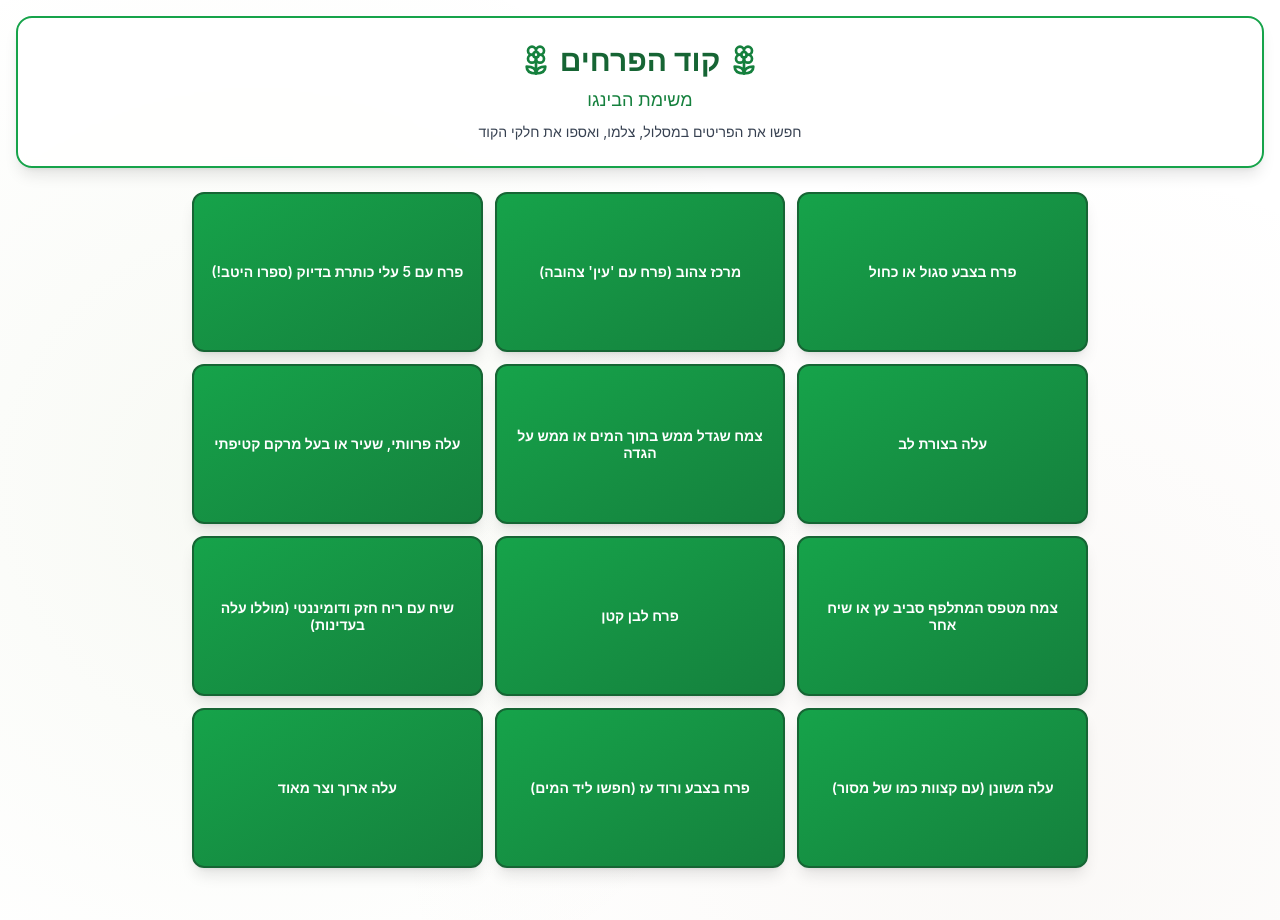
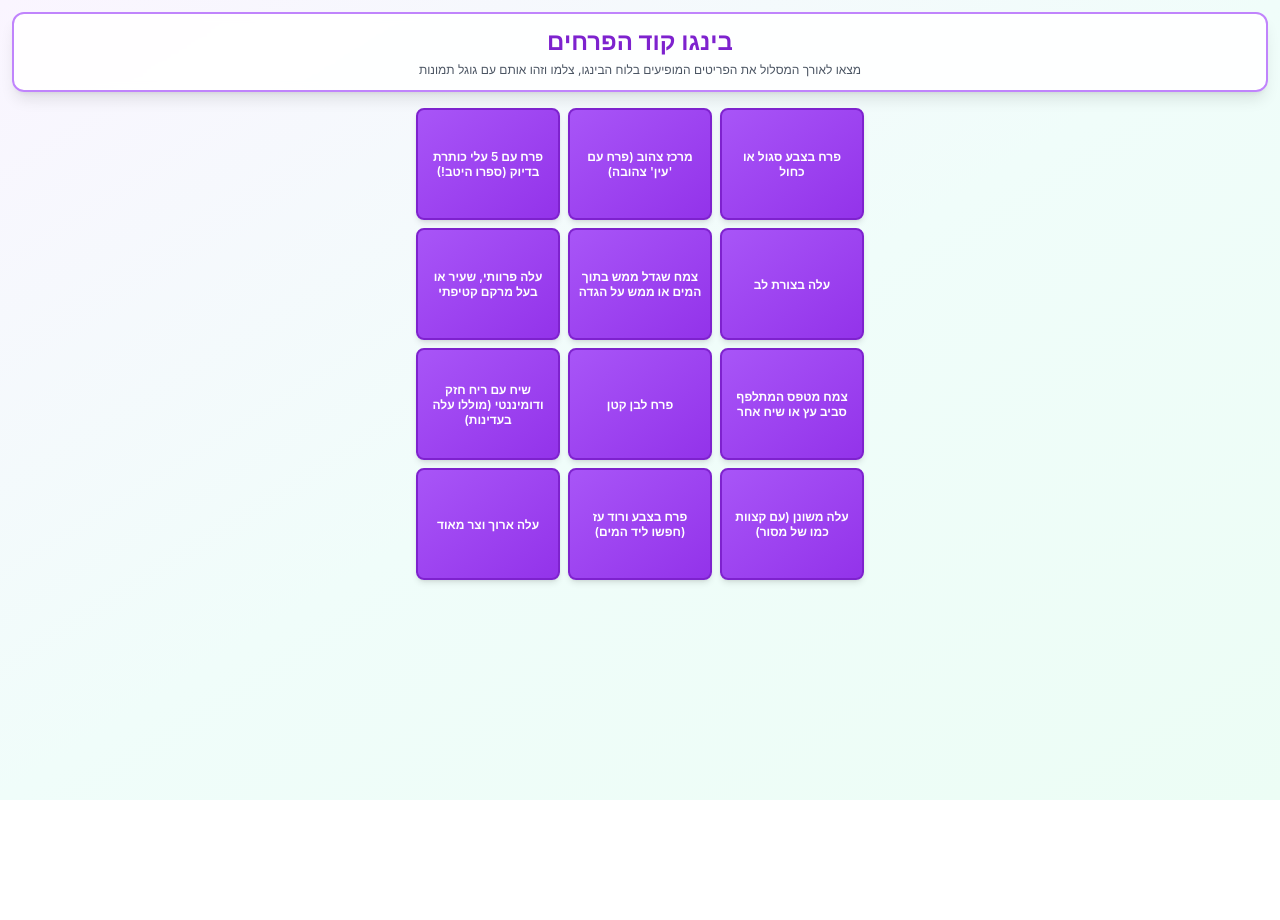
Before and after one commit to bettyapanit/The-Flower-Code-Bingo, a React (Vite) app: page / in a window 1280 px wide. Shown: the top 920 px of the page. After the commit the page ends 800 px from the top, so only its background shows below. Built offline with nearby package versions, Linux system fonts and the light colour scheme.

Commit message:
Add files via upload

```diff
--- a/src/App.jsx
+++ b/src/App.jsx
@@ -1,25 +1,26 @@
 import React, { useState } from 'react';
-import { Check, Flower2, Lock } from 'lucide-react';
+import { Check, Flower2, Lock, Lightbulb } from 'lucide-react';
 
 const FlowerCodeBingo = () => {
   const [revealedCards, setRevealedCards] = useState(new Set());
   const [showConfirm, setShowConfirm] = useState(null);
   const [userCode, setUserCode] = useState('');
   const [showVictory, setShowVictory] = useState(false);
+  const [showHint, setShowHint] = useState(false);
 
   const cards = [
-    { id: 1, text: "פרח בצבע סגול או כחול", char: "5" },
-    { id: 2, text: "מרכז צהוב (פרח עם 'עין' צהובה)", char: "0" },
+    { id: 1, text: "פרח בצבע סגול או כחול", char: "4" },
+    { id: 2, text: "מרכז צהוב (פרח עם 'עין' צהובה)", char: "8" },
     { id: 3, text: "פרח עם 5 עלי כותרת בדיוק (ספרו היטב!)", char: "*" },
     { id: 4, text: "עלה בצורת לב", char: "2" },
     { id: 5, text: "צמח שגדל ממש בתוך המים או ממש על הגדה", char: "+" },
     { id: 6, text: "עלה פרוותי, שעיר או בעל מרקם קטיפתי", char: "3" },
-    { id: 7, text: "צמח מטפס המתלפף סביב עץ או שיח אחר", char: "0" },
+    { id: 7, text: "צמח מטפס המתלפף סביב עץ או שיח אחר", char: "5" },
     { id: 8, text: "פרח לבן קטן", char: "-" },
-    { id: 9, text: "שיח עם ריח חזק ודומיננטי (מוללו עלה בעדינות)", char: "8" },
-    { id: 10, text: "עלה משונן (עם קצוות כמו של מסור)", char: ":" },
-    { id: 11, text: "פרח בצבע ורוד עז (חפשו ליד המים)", char: "2" },
-    { id: 12, text: "עלה ארוך וצר מאוד", char: "" }
+    { id: 9, text: "שיח עם ריח חזק ודומיננטי (מוללו עלה בעדינות)", char: "1" },
+    { id: 10, text: "עלה משונן (עם קצוות כמו של מסור)", char: "2" },
+    { id: 11, text: "פרח בצבע ורוד עז (חפשו ליד המים)", char: ":" },
+    { id: 12, text: "עלה ארוך וצר מאוד", char: "4" }
   ];
 
   const allRevealed = revealedCards.size === 12;
@@ -45,7 +46,7 @@ const FlowerCodeBingo = () => {
   const triggerConfetti = () => {
     const duration = 3000;
     const animationEnd = Date.now() + duration;
-    const colors = ['#FFD700', '#FF69B4', '#98D8C8', '#F7DC6F'];
+    const colors = ['#8B5CF6', '#14B8A6', '#10B981', '#F59E0B'];
 
     const frame = () => {
       const timeLeft = animationEnd - Date.now();
@@ -86,32 +87,24 @@ const FlowerCodeBingo = () => {
   };
 
   return (
-    <div className="min-h-screen bg-gradient-to-br from-olive-100 via-amber-50 to-green-50 p-4 pb-20"
-         style={{
-           backgroundImage: 'radial-gradient(circle at 20% 50%, rgba(107, 142, 35, 0.05) 0%, transparent 50%), radial-gradient(circle at 80% 80%, rgba(160, 120, 80, 0.05) 0%, transparent 50%)',
-           direction: 'rtl'
-         }}>
+    <div className="min-h-screen bg-gradient-to-br from-purple-50 via-teal-50 to-emerald-50 p-3 pb-20"
+         style={{ direction: 'rtl' }}>
 
-      {/* Header */}
-      <div className="text-center mb-6 bg-white/80 backdrop-blur-sm rounded-2xl p-6 shadow-lg border-2 border-green-600">
-        <div className="flex items-center justify-center gap-2 mb-2">
-          <Flower2 className="w-8 h-8 text-green-700" />
-          <h1 className="text-3xl font-bold text-green-800">קוד הפרחים</h1>
-          <Flower2 className="w-8 h-8 text-green-700" />
-        </div>
-        <p className="text-lg text-green-700 font-medium">משימת הבינגו</p>
-        <p className="text-sm text-gray-700 mt-2">חפשו את הפריטים במסלול, צלמו, ואספו את חלקי הקוד</p>
+      {/* Compact Header */}
+      <div className="text-center mb-4 bg-white/90 backdrop-blur-sm rounded-xl p-3 shadow-lg border-2 border-purple-400">
+        <h1 className="text-2xl font-bold text-purple-700 mb-1">בינגו קוד הפרחים</h1>
+        <p className="text-xs text-gray-600">מצאו לאורך המסלול את הפריטים המופיעים בלוח הבינגו, צלמו וזהו אותם עם גוגל תמונות</p>
       </div>
 
-      {/* Bingo Grid */}
-      <div className="grid grid-cols-2 sm:grid-cols-3 gap-3 mb-6 max-w-4xl mx-auto">
+      {/* Compact Bingo Grid - 3 columns, smaller cards */}
+      <div className="grid grid-cols-3 gap-2 mb-4 max-w-md mx-auto">
         {cards.map((card) => {
           const isRevealed = revealedCards.has(card.id);
           return (
             <div
               key={card.id}
               onClick={() => handleCardClick(card.id)}
-              className={`relative h-40 cursor-pointer transition-all duration-500 preserve-3d ${
+              className={`relative h-28 cursor-pointer transition-all duration-500 preserve-3d ${
                 isRevealed ? 'rotate-y-180' : 'hover:scale-105'
               }`}
               style={{
@@ -121,79 +114,106 @@ const FlowerCodeBingo = () => {
             >
               {/* Front */}
               <div
-                className="absolute inset-0 backface-hidden bg-gradient-to-br from-green-600 to-green-700 rounded-xl p-4 flex items-center justify-center shadow-lg border-2 border-green-800"
+                className="absolute inset-0 backface-hidden bg-gradient-to-br from-purple-500 to-purple-600 rounded-lg p-2 flex items-center justify-center shadow-md border-2 border-purple-700"
                 style={{ backfaceVisibility: 'hidden' }}
               >
-                <p className="text-white text-center font-semibold text-sm leading-tight">
+                <p className="text-white text-center font-semibold text-xs leading-tight">
                   {card.text}
                 </p>
               </div>
 
               {/* Back */}
               <div
-                className="absolute inset-0 backface-hidden bg-gradient-to-br from-yellow-400 to-amber-500 rounded-xl p-4 flex flex-col items-center justify-center shadow-lg border-2 border-amber-600"
+                className="absolute inset-0 backface-hidden bg-gradient-to-br from-teal-400 to-emerald-400 rounded-lg p-2 flex flex-col items-center justify-center shadow-md border-2 border-teal-600"
                 style={{
                   backfaceVisibility: 'hidden',
                   transform: 'rotateY(180deg)'
                 }}
               >
-                <div className="text-6xl font-bold text-green-900 mb-2">
-                  {card.char || "✓"}
+                <div className="text-5xl font-bold text-purple-900 mb-1">
+                  {card.char}
                 </div>
-                <Check className="w-8 h-8 text-green-700" />
+                <Check className="w-6 h-6 text-purple-700" />
               </div>
             </div>
           );
         })}
       </div>
 
-      {/* Equation Display */}
+      {/* Victory State - Progressive Reveal */}
       {allRevealed && (
-        <div className="max-w-4xl mx-auto">
-          <div className="bg-white/90 backdrop-blur-sm rounded-2xl p-6 shadow-xl border-2 border-amber-600 mb-6">
-            <h2 className="text-2xl font-bold text-green-800 text-center mb-4">התרגיל שלכם:</h2>
-            <div className="text-5xl font-bold text-center text-green-900 mb-6 font-mono tracking-wider">
-              50*2+30-8:2
+        <div className="max-w-md mx-auto">
+          <div className="bg-white/95 backdrop-blur-sm rounded-xl p-4 shadow-xl border-2 border-purple-500 mb-4">
+            <div className="text-center mb-3">
+              <div className="text-4xl mb-2">🎉</div>
+              <h2 className="text-xl font-bold text-purple-700 mb-2">בינגו! כל הכבוד!</h2>
+              <p className="text-sm text-gray-700 mb-3">
+                הצלחתם למצוא את כל הפרחים שעונים להגדרות וסיימתם את לוח הבינגו.
+                <br/>
+                כעת עליכם לגלות איך להיעזר בו כדי לפתוח את התיבה.
+              </p>
+
+              {!showHint && (
+                <button
+                  onClick={() => setShowHint(true)}
+                  className="bg-gradient-to-r from-amber-500 to-orange-500 text-white px-6 py-3 rounded-lg font-bold text-sm shadow-lg hover:shadow-xl transition-all hover:scale-105 active:scale-95 flex items-center gap-2 mx-auto"
+                >
+                  <Lightbulb className="w-5 h-5" />
+                  רמז
+                </button>
+              )}
+
+              {showHint && (
+                <div className="bg-purple-50 border-2 border-purple-300 rounded-lg p-3 mb-3 text-sm text-purple-800">
+                  <p className="font-semibold">
+                    סדרו את התווים שאספתם לפי סדר המשבצות (מימין לשמאל, מלמעלה למטה) ופתרו את התרגיל המתמטי
+                  </p>
+                </div>
+              )}
             </div>
 
-            <div className="flex items-center justify-center gap-2 mb-4">
-              <Lock className="w-6 h-6 text-amber-700" />
-              <p className="text-lg font-semibold text-gray-800">
-                פתרו את התרגיל והקלידו את קוד המנעול התלת-ספרתי:
+            {showHint && (
+              <>
+                <div className="flex items-center justify-center gap-2 mb-3">
+                  <Lock className="w-5 h-5 text-purple-600" />
+                  <p className="text-sm font-semibold text-gray-800">
+                    הקלידו את קוד המנעול התלת-ספרתי:
                   </p>
                 </div>
 
-            <div className="flex flex-col sm:flex-row gap-3 items-center justify-center">
+                <div className="flex flex-col gap-2 items-center">
                   <input
                     type="number"
                     value={userCode}
                     onChange={(e) => setUserCode(e.target.value)}
-                placeholder="הקלידו קוד בן 3 ספרות"
-                className="text-center text-2xl font-bold p-4 border-4 border-green-600 rounded-xl w-full sm:w-64 focus:outline-none focus:ring-4 focus:ring-amber-400"
+                    placeholder="קוד בן 3 ספרות"
+                    className="text-center text-xl font-bold p-3 border-4 border-purple-500 rounded-lg w-full max-w-xs focus:outline-none focus:ring-4 focus:ring-purple-300"
                     maxLength={3}
                   />
                   <button
                     onClick={checkCode}
-                className="bg-gradient-to-r from-green-600 to-green-700 text-white px-8 py-4 rounded-xl font-bold text-lg shadow-lg hover:shadow-xl transition-all hover:scale-105 active:scale-95 w-full sm:w-auto"
+                    className="bg-gradient-to-r from-purple-600 to-purple-700 text-white px-6 py-3 rounded-lg font-bold text-base shadow-lg hover:shadow-xl transition-all hover:scale-105 active:scale-95 w-full max-w-xs"
                   >
                     בדקו קוד
                   </button>
                 </div>
+              </>
+            )}
           </div>
         </div>
       )}
 
-      {/* Victory Message */}
+      {/* Final Victory Message */}
       {showVictory && (
         <div className="fixed inset-0 bg-black/60 backdrop-blur-sm flex items-center justify-center p-4 z-50">
-          <div className="bg-gradient-to-br from-yellow-300 via-amber-400 to-yellow-500 rounded-3xl p-8 max-w-lg text-center shadow-2xl border-4 border-yellow-600 animate-bounce-in">
-            <div className="text-6xl mb-4">🎉🐎🎉</div>
-            <h2 className="text-3xl font-bold text-green-900 mb-4">פיצחתם את קוד הפרחים!</h2>
-            <p className="text-xl text-green-800 font-semibold mb-2">
+          <div className="bg-gradient-to-br from-purple-300 via-teal-300 to-emerald-300 rounded-3xl p-6 max-w-sm text-center shadow-2xl border-4 border-purple-500 animate-bounce-in">
+            <div className="text-6xl mb-3">🎉🐎🎉</div>
+            <h2 className="text-2xl font-bold text-purple-900 mb-3">פיצחתם את קוד הפרחים!</h2>
+            <p className="text-lg text-purple-800 font-semibold mb-2">
               קוד המנעול לקופסת ההפתעות הוא:
             </p>
-            <p className="text-5xl font-bold text-green-900 mb-4">126</p>
-            <p className="text-lg text-green-800 font-medium">
+            <p className="text-5xl font-bold text-purple-900 mb-3">126</p>
+            <p className="text-base text-purple-800 font-medium">
               חפשו את הרמז הבא בפנים! 🐎
             </p>
           </div>
@@ -203,20 +223,20 @@ const FlowerCodeBingo = () => {
       {/* Confirmation Popup */}
       {showConfirm !== null && (
         <div className="fixed inset-0 bg-black/50 backdrop-blur-sm flex items-center justify-center p-4 z-40">
-          <div className="bg-white rounded-2xl p-6 max-w-sm shadow-2xl border-2 border-green-600">
-            <p className="text-xl font-bold text-gray-800 text-center mb-6">
+          <div className="bg-white rounded-2xl p-5 max-w-xs shadow-2xl border-2 border-purple-500">
+            <p className="text-lg font-bold text-gray-800 text-center mb-5">
               האם מצאתם וצילמתם צמח שמתאים להגדרה?
             </p>
-            <div className="flex gap-3">
+            <div className="flex gap-2">
               <button
                 onClick={confirmFind}
-                className="flex-1 bg-gradient-to-r from-green-600 to-green-700 text-white px-6 py-4 rounded-xl font-bold text-lg shadow-lg hover:shadow-xl transition-all hover:scale-105 active:scale-95"
+                className="flex-1 bg-gradient-to-r from-teal-500 to-emerald-500 text-white px-5 py-3 rounded-xl font-bold text-base shadow-lg hover:shadow-xl transition-all hover:scale-105 active:scale-95"
               >
                 כן, מצאנו! ✓
               </button>
               <button
                 onClick={() => setShowConfirm(null)}
-                className="flex-1 bg-gradient-to-r from-gray-400 to-gray-500 text-white px-6 py-4 rounded-xl font-bold text-lg shadow-lg hover:shadow-xl transition-all hover:scale-105 active:scale-95"
+                className="flex-1 bg-gradient-to-r from-gray-400 to-gray-500 text-white px-5 py-3 rounded-xl font-bold text-base shadow-lg hover:shadow-xl transition-all hover:scale-105 active:scale-95"
               >
                 עדיין לא
               </button>
```
Lines whose indentation alone changed are shown as unchanged.
